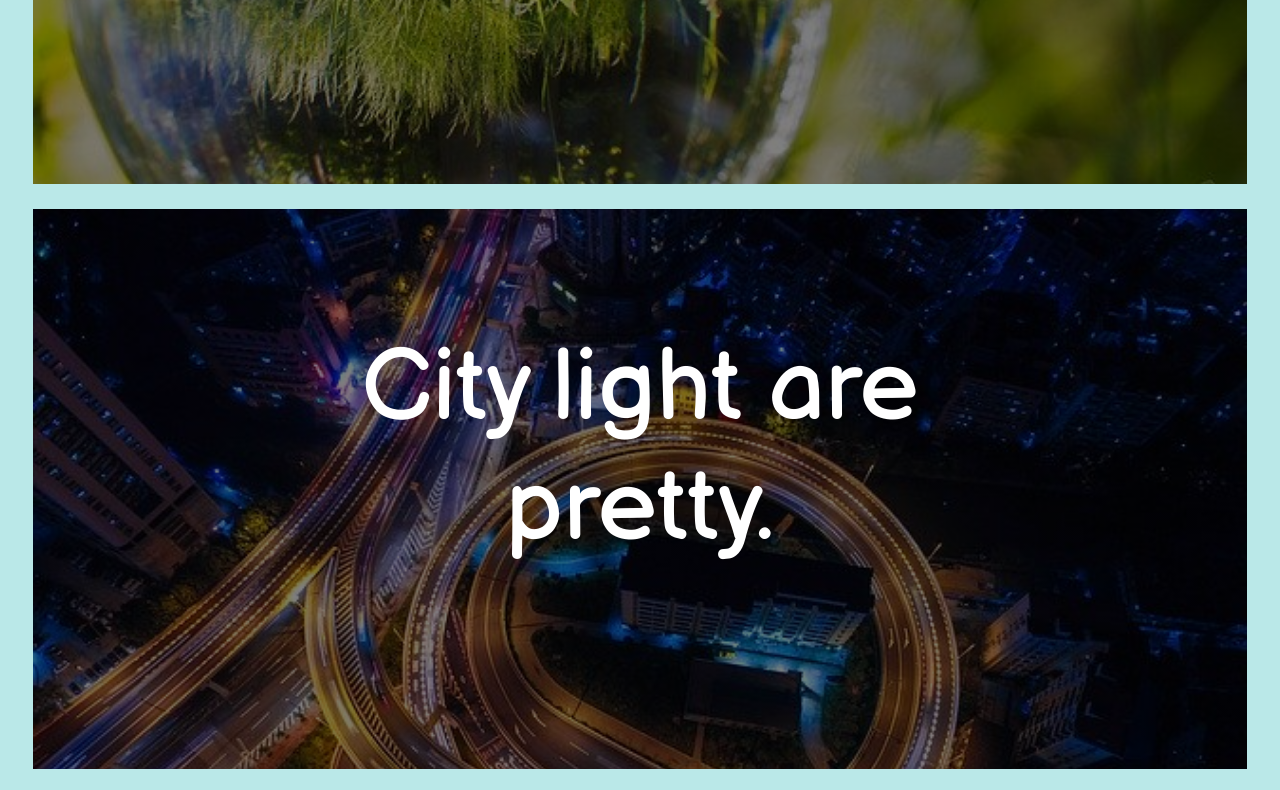
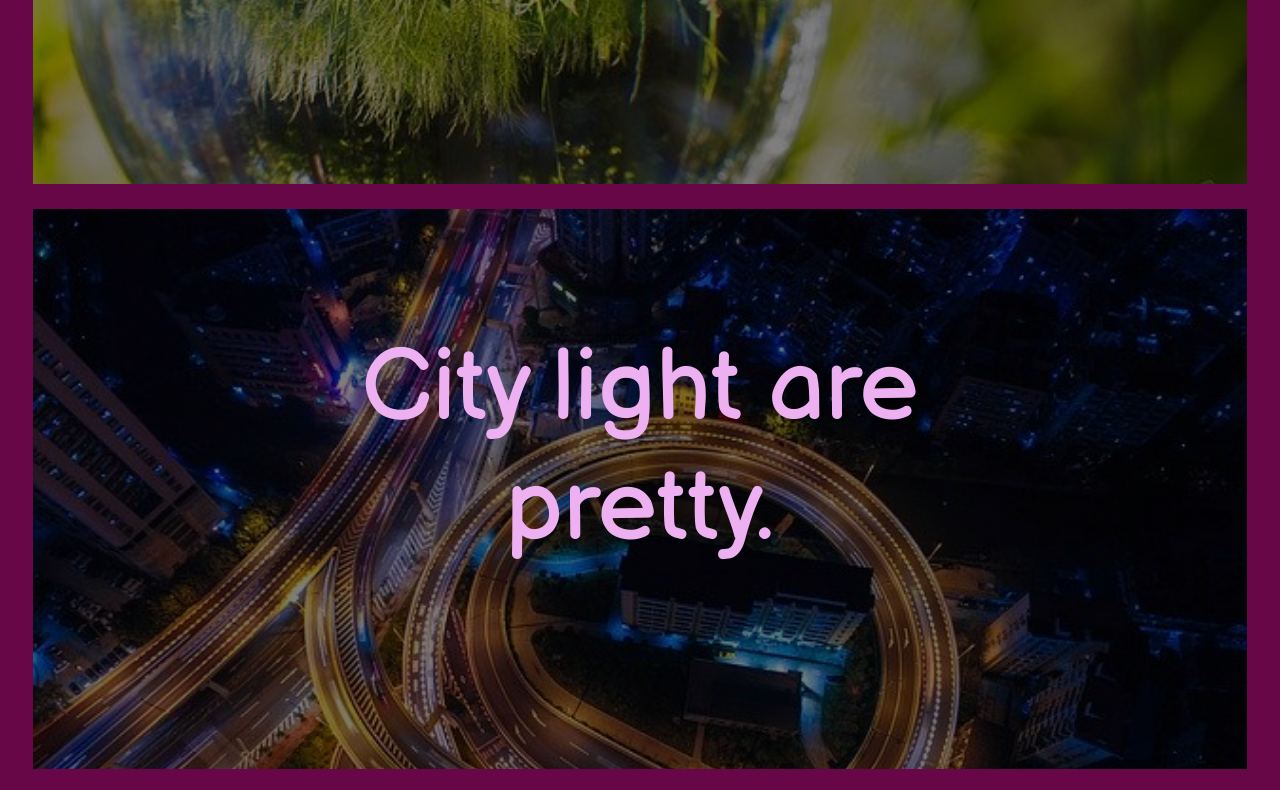
Before and after one commit to Lhaine01/carousel-project, a plain HTML site: page index.html in a window 1280 px wide. Shown: the part 853-1643 px from the top of the page. Drawn offline with Linux system fonts and the light colour scheme.

Commit message:
change colors

```diff
--- a/style.css
+++ b/style.css
@@ -1,5 +1,9 @@
+*{
+    color: #edb1f1;
+}
+
 body{
-    background-color: #bae8e8;
+    background-color: #680747;
     font-family: 'Balsamiq Sans', cursive;
     font-size: 30px;
 }
@@ -100,6 +104,6 @@ body{
     top: 25%;
     left: 50%;
     transform: translate(-50%, -50%);
-    color: white;
+    /* color: white; */
     font-size: 100px;
 }
```
